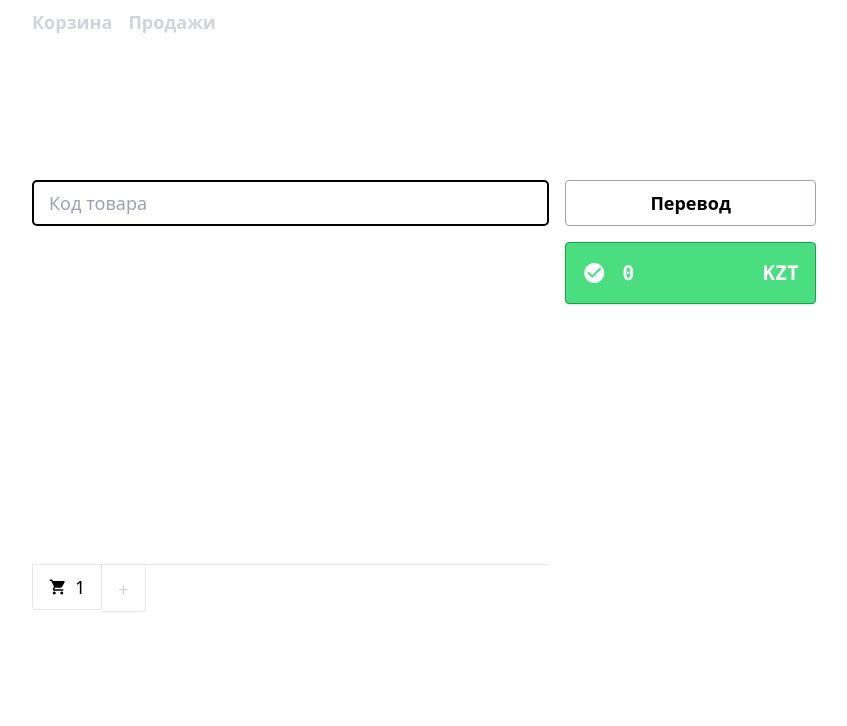
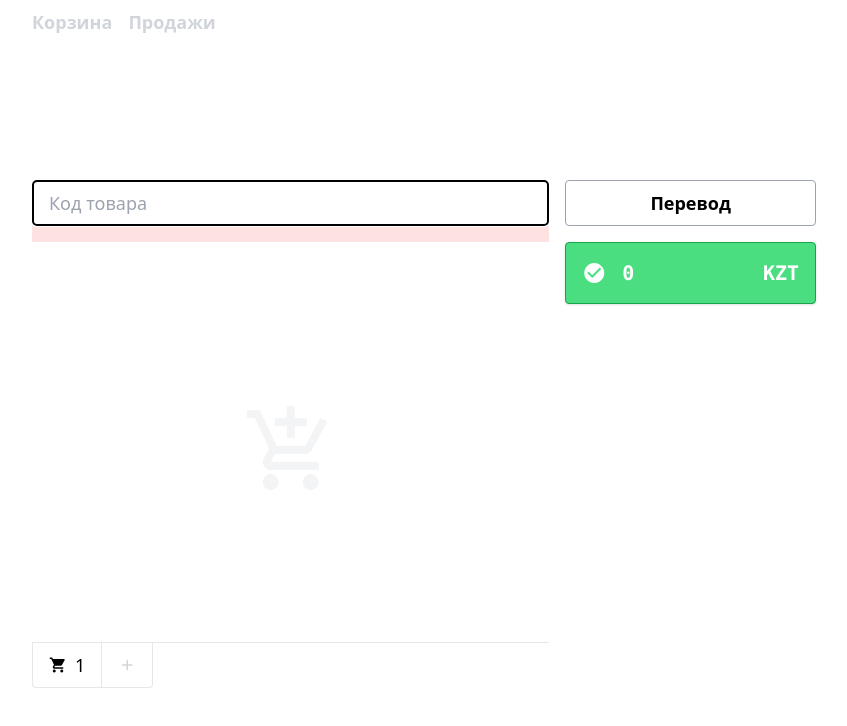
Before and after one commit to ctrlartspace/openmarket-frontend, a Vue app: page / in a window 1280 px wide. Shown: the top 726 px of the page, without its empty margins (216-1063 px from the left). Built offline with nearby package versions, Linux system fonts and the light colour scheme.

Commit message:
cart page

```diff
--- a/src/pages/CartPage.vue
+++ b/src/pages/CartPage.vue
@@ -1,7 +1,7 @@
 <template>
   <div class="grid grid-cols-6 gap-4 mt-32">
     <div class="col-span-4">
-      <div class="h-96 overflow-hidden">
+      <div class="bg-red-100">
         <search-field
           class="mb-4"
           v-model="inputValue"
@@ -11,6 +11,8 @@
           @on-search-item-click="addCartItem"
           autoclear
         />
+      </div>
+      <div class="h-96 overflow-hidden">
         <cart-item
           v-for="(item, i) in store.cartItems"
           :item="item"
@@ -18,6 +20,15 @@
           @on-remove-click="store.removeItem(i)"
           :key="i"
         />
+
+        <div
+          v-if="store.cartItems.length === 0"
+          class="flex align-middle justify-center h-full"
+        >
+          <span class="material-icons self-center text-8xl text-gray-100"
+            >add_shopping_cart</span
+          >
+        </div>
       </div>
       <hr class="h-px bg-gray-200 border-0" />
       <div>
@@ -33,9 +44,11 @@
           </div>
         </div>
         <div
-          class="inline-block text-lg text-gray-300 px-4 py-2 cursor-pointer border-b border-r hover:bg-gray-100 first:rounded-br-none first:border-l first:rounded-bl last:rounded-br"
+          class="inline-block text-lg text-gray-300 px-4 py-2 cursor-pointer border-b border-r hover:bg-gray-100 first:rounded-br-none first:border-l first:rounded-bl last:rounded-br first:text-black"
         >
-          <span class="text-lg self-center">+</span>
+          <div class="flex">
+            <span class="self-center material-icons text-lg"> add</span>
+          </div>
         </div>
       </div>
     </div>
```
